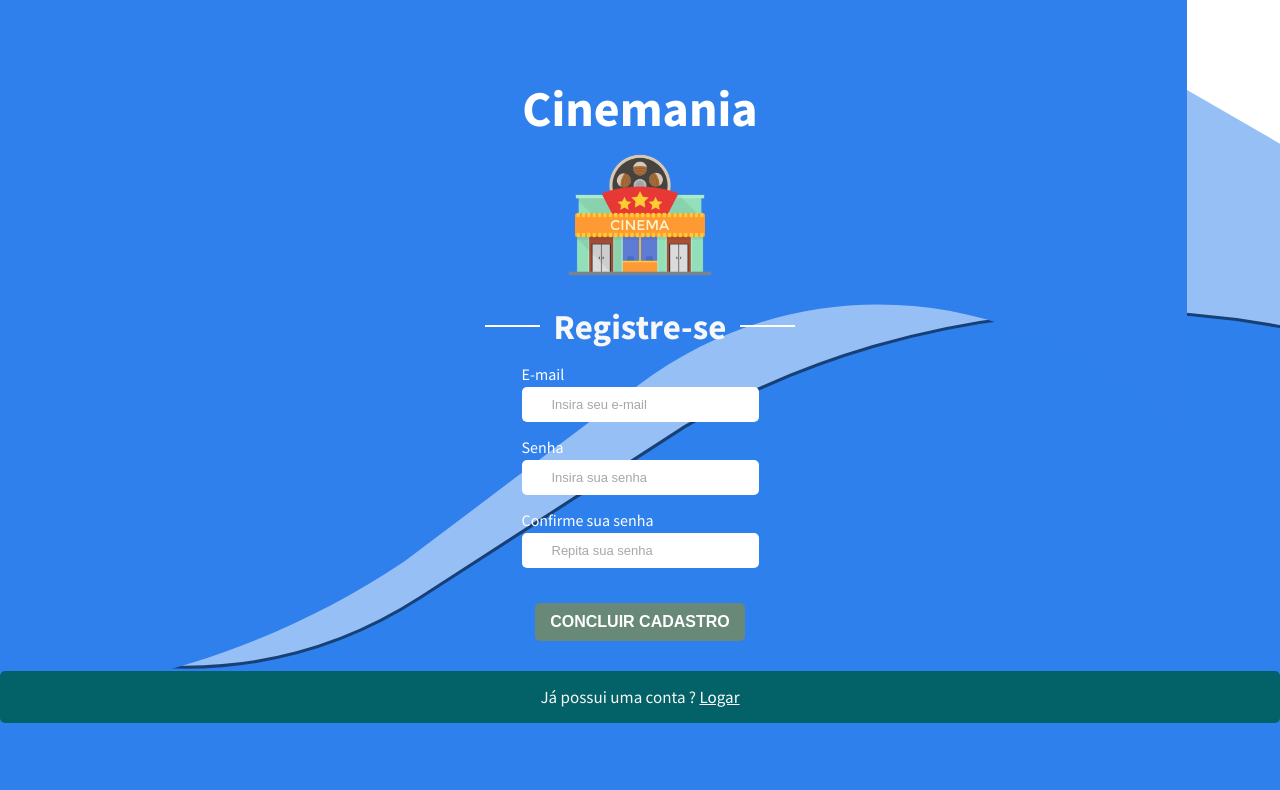
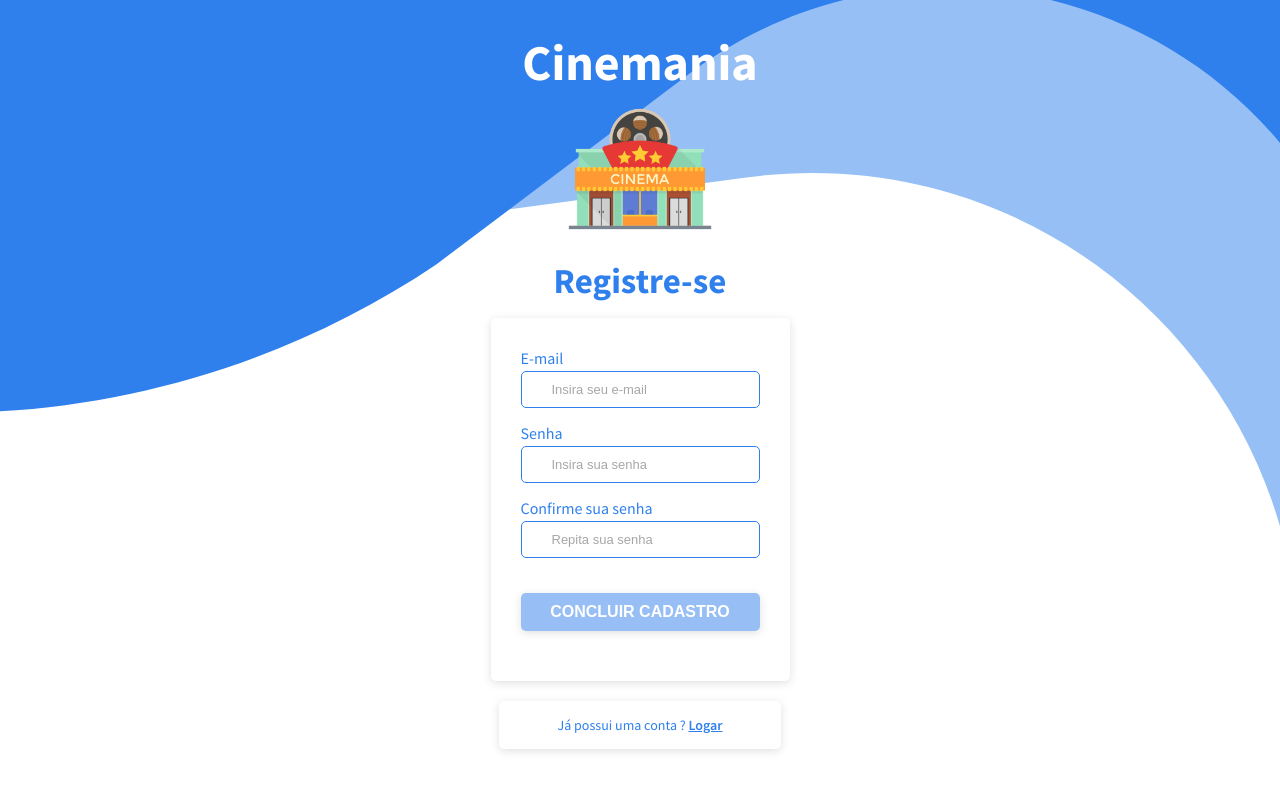
Before and after one commit to Nicochess/cinemania, a React (Create React App) app: page /#/register in a window 1280 px wide. Shown: the top 790 px of the page. Built offline with nearby package versions, Linux system fonts and the light colour scheme; no server answers.

Commit message:
feat: stylization login page (#4)
* fix: login page

* feat: stylization login page

* feat: stylization login page

```diff
--- a/src/pages/Login.jsx
+++ b/src/pages/Login.jsx
@@ -30,11 +30,9 @@ const Login = () => {
         <section className="card__profile">
           <h1>Cinemania</h1>
           <div className="icon--cinerama"></div>
-          <div className="alternative">
-            <h2>Faça Login</h2>
+          <form className="card__form" onSubmit={handleSubmit}>
+            <h2>Login</h2>
             {error}
-          </div>
-          <form className="card__form" onSubmit={handleSubmit}>
             <label htmlFor="email">E-mail</label>
             <input
               type="email"
--- a/src/sass/styles.css
+++ b/src/sass/styles.css
@@ -61,7 +61,7 @@ input:focus {
 }
 
 header {
-  background-color: var(--primary);
+  background-color: #2F80ED;
 }
 
 header .inner-content {
@@ -393,33 +393,9 @@ header .nav-links li {
 
 .main__card h2 {
   font-size: 35px;
-  color: #f7f7f7;
+  color: #2F80ED;
   padding: 15px 0;
   font-weight: 700;
-}
-
-.main__card .alternative {
-  position: relative;
-}
-
-.main__card .alternative h2:before {
-  position: absolute;
-  content: "";
-  height: 2px;
-  width: 55px;
-  bottom: 50%;
-  left: 186px;
-  background: #fff;
-}
-
-.main__card .alternative h2:after {
-  position: absolute;
-  content: "";
-  height: 2px;
-  width: 55px;
-  bottom: 50%;
-  right: 186px;
-  background: #fff;
 }
 
 .main__card .card__form {
@@ -451,7 +427,7 @@ header .nav-links li {
   -webkit-box-align: center;
       -ms-flex-align: center;
           align-items: center;
-  color: #fff;
+  color: #2F80ED;
   font-size: 16px;
   font-weight: 400;
   margin-bottom: 3px;
@@ -460,9 +436,10 @@ header .nav-links li {
 .main__card input {
   outline: none;
   padding: 10px 30px;
-  border: 1px;
+  border: 1px solid #2F80ED;
   border-radius: 5px;
   margin-bottom: 15px;
+  background: transparent;
 }
 
 .main__card input::-webkit-input-placeholder {
@@ -486,18 +463,23 @@ header .nav-links li {
 }
 
 .main__card .btn {
-  background-color: #688977;
-  color: #fff;
+  color: white;
+  background-color: #97bff6;
   margin: 20px 0;
   -ms-flex-item-align: center;
       -ms-grid-row-align: center;
       align-self: center;
+  -webkit-box-shadow: rgba(99, 99, 99, 0.2) 0px 2px 8px 0px;
+          box-shadow: rgba(99, 99, 99, 0.2) 0px 2px 8px 0px;
+}
+
+.main__card .btn:hover {
+  background-color: #5194f0;
 }
 
 .card__senha {
-  margin-top: 10px;
-  background-color: #036168;
-  width: 100%;
+  margin: 20px;
+  width: 70%;
   display: -webkit-box;
   display: -ms-flexbox;
   display: flex;
@@ -510,16 +492,20 @@ header .nav-links li {
           align-items: center;
   border-radius: 5px;
   padding: 15px;
+  background-color: white;
+  -webkit-box-shadow: rgba(99, 99, 99, 0.2) 0px 2px 8px 0px;
+          box-shadow: rgba(99, 99, 99, 0.2) 0px 2px 8px 0px;
 }
 
 .card__senha a {
-  color: white;
-  font-size: 17px;
+  color: #2F80ED;
+  font-size: 14px;
+  font-weight: 600;
 }
 
 .card__senha .criar__conta {
-  font-size: 17px;
-  color: #f7f7f7;
+  font-size: 14px;
+  color: #2F80ED;
 }
 
 @media (min-width: 768px) {
@@ -534,6 +520,22 @@ header .nav-links li {
     -ms-grid-columns: (1fr)[3];
         grid-template-columns: repeat(3, 1fr);
   }
+  .main__card {
+    background-position-y: -252px, -424px, 129%;
+  }
+  .main__card form {
+    background-color: white;
+    border-radius: 5px;
+    padding: 30px;
+    -webkit-box-shadow: rgba(99, 99, 99, 0.2) 0px 2px 8px 0px;
+            box-shadow: rgba(99, 99, 99, 0.2) 0px 2px 8px 0px;
+  }
+  .main__card form .btn {
+    width: 100%;
+  }
+  .card__senha {
+    width: 38%;
+  }
 }
 
 @media (min-width: 992px) {
@@ -541,5 +543,12 @@ header .nav-links li {
     -ms-grid-columns: (1fr)[5];
         grid-template-columns: repeat(5, 1fr);
   }
+  .main__card {
+    background-size: cover, cover, contain;
+    background-position-y: -449px, -800px, 451%;
+  }
+  .card__senha {
+    width: 22%;
+  }
 }
 /*# sourceMappingURL=styles.css.map */
--- a/src/sass/styles.scss
+++ b/src/sass/styles.scss
@@ -60,7 +60,7 @@ input:focus {
 }
 
 header {
-    background-color: var(--primary);
+    background-color: #2F80ED;
 
     .inner-content {
         display: flex;
@@ -330,33 +330,9 @@ header {
 
     h2 {
         font-size: 35px;
-        color: #f7f7f7;
+        color: #2F80ED;
         padding: 15px 0;
         font-weight: 700;
-    }
-
-    .alternative {
-        position: relative;
-
-        h2:before {
-            position: absolute;
-            content: "";
-            height: 2px;
-            width: 55px;
-            bottom: 50%;
-            left: 186px;
-            background: #fff;
-        }
-
-        h2:after {
-            position: absolute;
-            content: "";
-            height: 2px;
-            width: 55px;
-            bottom: 50%;
-            right: 186px;
-            background: #fff;
-        }
     }
 
     .card__form {
@@ -370,7 +346,7 @@ header {
             flex-direction: column;
             justify-content: center;
             align-items: center;
-            color: #fff;
+            color: #2F80ED;
             font-size: 16px;
             font-weight: 400;
             margin-bottom: 3px;
@@ -381,9 +357,11 @@ header {
     input {
         outline: none;
         padding: 10px 30px;
-        border: 1px;
+        border: 1px solid #2F80ED;;
         border-radius: 5px;
         margin-bottom: 15px;
+        background: transparent;
+
 
         &::placeholder {
             font-size: 13px;
@@ -393,32 +371,38 @@ header {
     }
 
     .btn {
-        background-color: #688977;
-        color: #fff;
+        color: white;
+        background-color: #97bff6;
         margin: 20px 0;
         align-self: center;
+        box-shadow: rgba(99, 99, 99, 0.2) 0px 2px 8px 0px;
+        &:hover{
+            background-color: darken( #97bff6, 15%);
+        }
     }
 
 }
 
 .card__senha {
-    margin-top: 10px;
-    background-color: #036168;
-    width: 100%;
+    margin: 20px;
+    width: 70%;
     display: flex;
     flex-direction: column;
     align-items: center;
     border-radius: 5px;
     padding: 15px;
+    background-color: white;
+    box-shadow: rgba(99, 99, 99, 0.2) 0px 2px 8px 0px;
 
     a {
-        color: white;
-        font-size: 17px;
+        color: #2F80ED;
+        font-size: 14px;
+        font-weight: 600;
     }
 
     .criar__conta {
-        font-size: 17px;
-        color: #f7f7f7;
+        font-size: 14px;
+        color: #2F80ED;
     }
 }
 
@@ -431,10 +415,39 @@ header {
     .movie-grid {
         grid-template-columns: repeat(3, 1fr);
     }
+
+    .main__card{
+        background-position-y: -252px, -424px, 129%;
+        form{
+            background-color: white;
+            border-radius: 5px;
+            padding: 30px;
+            box-shadow: rgba(99, 99, 99, 0.2) 0px 2px 8px 0px;
+            .btn{
+                width: 100%;
+            }
+        }
+    }
+
+    .card__senha{
+        width: 38%;
+    }
 }
+
+
+
 
 @media (min-width: 992px) {
     .movie-grid {
         grid-template-columns: repeat(5, 1fr);
     }
+
+    .main__card{
+        background-size: cover, cover, contain;
+        background-position-y: -449px, -800px, 451%;
+    }
+
+    .card__senha{
+        width: 22%;
+    }
 }
```
Also changed, not shown: src/sass/images/homepage-icon.webp, 1 other file (tests, documents, lock files or other folders).
